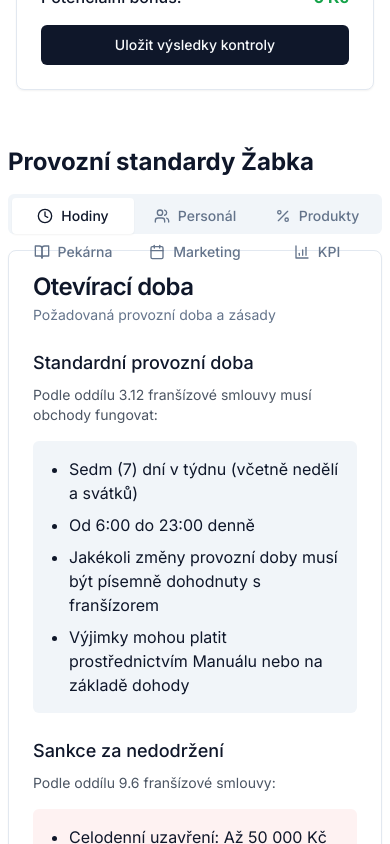
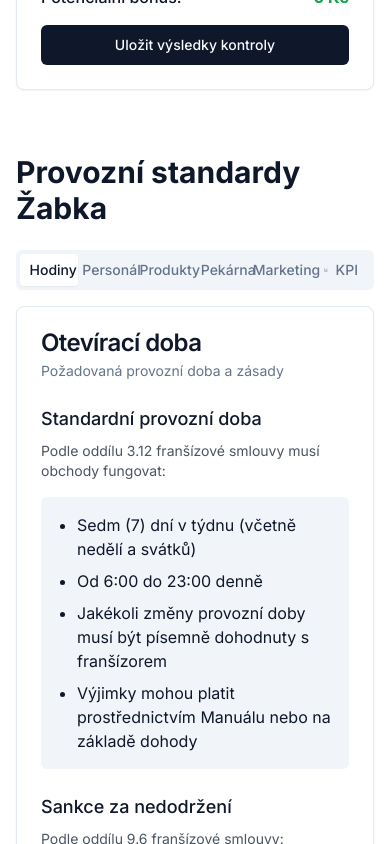
Before and after one commit to ishchuktaras/bussiness-plan, a Next.js app: page / in a window 390 px wide. Shown: the part 2140-2984 px from the top of the page. Built offline with nearby package versions, Linux system fonts and the light colour scheme.

Commit message:
Standart section edit

```diff
--- a/components/operational-standards.tsx
+++ b/components/operational-standards.tsx
@@ -10,27 +10,27 @@
 
 export default function OperationalStandards() {
   return (
-    <div className="container mx-auto px-2 sm:px-4 py-2 sm:py-4">
-      <h1 className="text-2xl md:text-3xl font-bold mb-4 md:mb-6">Provozní standardy Žabka</h1>
+    <div className="container mx-auto p-4">
+      <h1 className="text-3xl font-bold mb-6">Provozní standardy Žabka</h1>
 
       <Tabs defaultValue="hours">
-        <TabsList className="flex flex-wrap w-full md:grid md:grid-cols-6">
-          <TabsTrigger value="hours" className="flex-1 min-w-[120px] py-2">
+        <TabsList className="grid w-full grid-cols-6">
+          <TabsTrigger value="hours">
             <Clock className="mr-2 h-4 w-4" /> Hodiny
           </TabsTrigger>
-          <TabsTrigger value="staff" className="flex-1 min-w-[120px] py-2">
+          <TabsTrigger value="staff">
             <Users className="mr-2 h-4 w-4" /> Personál
           </TabsTrigger>
-          <TabsTrigger value="products" className="flex-1 min-w-[120px] py-2">
+          <TabsTrigger value="products">
             <Percent className="mr-2 h-4 w-4" /> Produkty
           </TabsTrigger>
-          <TabsTrigger value="bakery" className="flex-1 min-w-[120px] py-2">
+          <TabsTrigger value="bakery">
             <BookOpen className="mr-2 h-4 w-4" /> Pekárna
           </TabsTrigger>
-          <TabsTrigger value="marketing" className="flex-1 min-w-[120px] py-2">
+          <TabsTrigger value="marketing">
             <Calendar className="mr-2 h-4 w-4" /> Marketing
           </TabsTrigger>
-          <TabsTrigger value="kpis" className="flex-1 min-w-[120px] py-2">
+          <TabsTrigger value="kpis">
             <BarChart4 className="mr-2 h-4 w-4" /> KPI
           </TabsTrigger>
         </TabsList>
@@ -242,14 +242,12 @@
               <div>
                 <h3 className="text-lg font-medium mb-2">Pravidla pro lokální produkty</h3>
                 <div className="bg-green-50 p-4 rounded-md">
-                  <p className="mb-2">
-                    Franšízant může prodávat vlastní produkty (&quot;Zboží Franchisanta&quot;) s omezeními:
-                  </p>
+                  <p className="mb-2">Franšízant může prodávat vlastní produkty ("Zboží Franchisanta") s omezeními:</p>
                   <ul className="list-disc pl-5 space-y-2">
                     <li>Maximálně 10 produktových rodin</li>
                     <li>Produkty musí být schváleny a registrovány franšízorem</li>
                     <li>
-                      Nesmí zahrnovat: alkohol {`>15%`}, nealkoholické nápoje (kromě čerstvých šťáv), kávu, čaj, tabák,
+                      Nesmí zahrnovat: alkohol {">"} 15%, nealkoholické nápoje (kromě čerstvých šťáv), kávu, čaj, tabák,
                       mražené produkty, pochutiny
                     </li>
                     <li>Provize: 5% z prodejní ceny franšízorovi</li>
@@ -510,7 +508,7 @@
                     <ul className="text-sm list-disc pl-5">
                       <li>Neuspokojivé výsledky mohou vést k finančním sankcím</li>
                       <li>Opakovaný špatný výkon může být důvodem k ukončení</li>
-                      <li>Tři případy nulové odměny představují &quot;opakovaný&quot; špatný výkon</li>
+                      <li>Tři případy nulové odměny představují "opakovaný" špatný výkon</li>
                     </ul>
                   </div>
 
```
